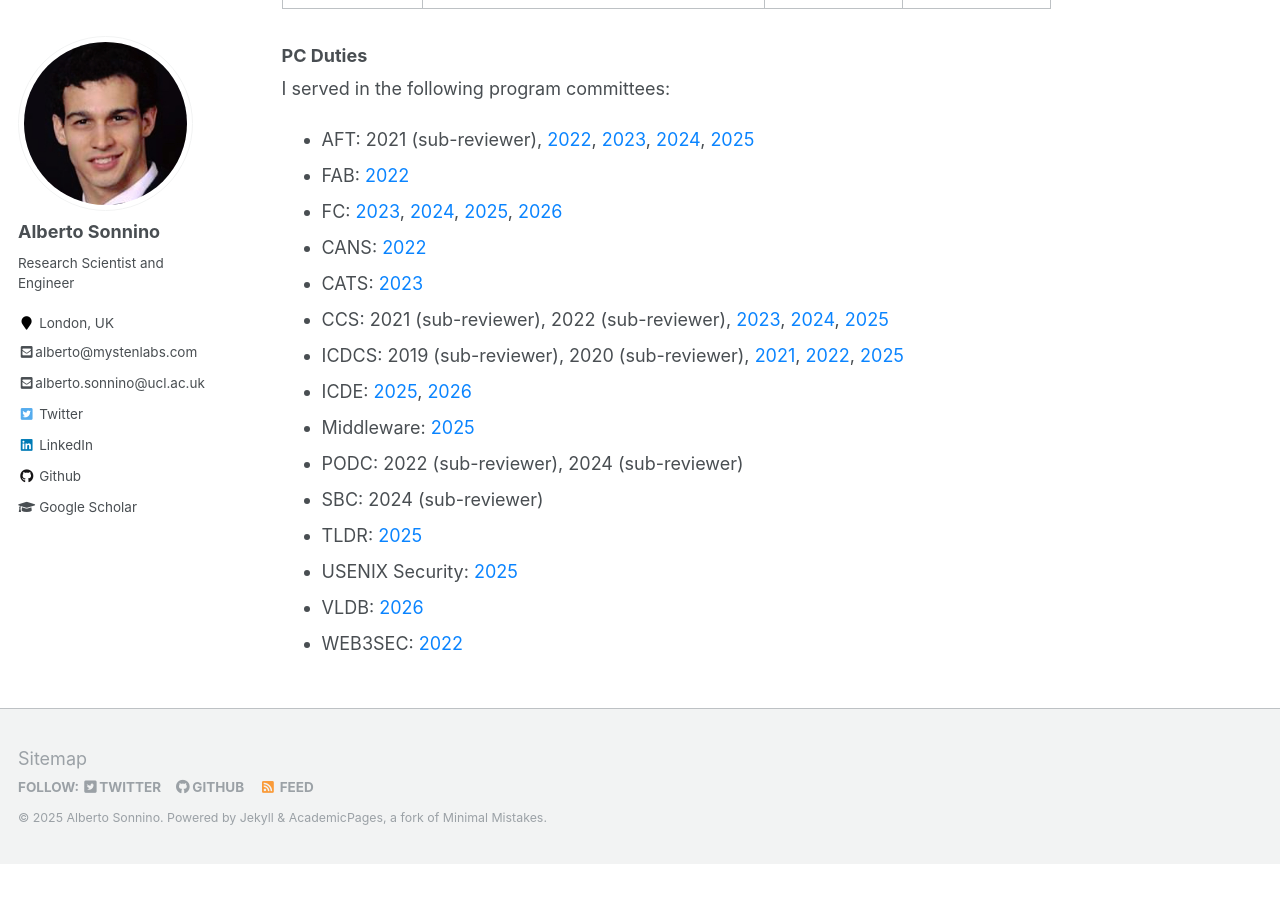
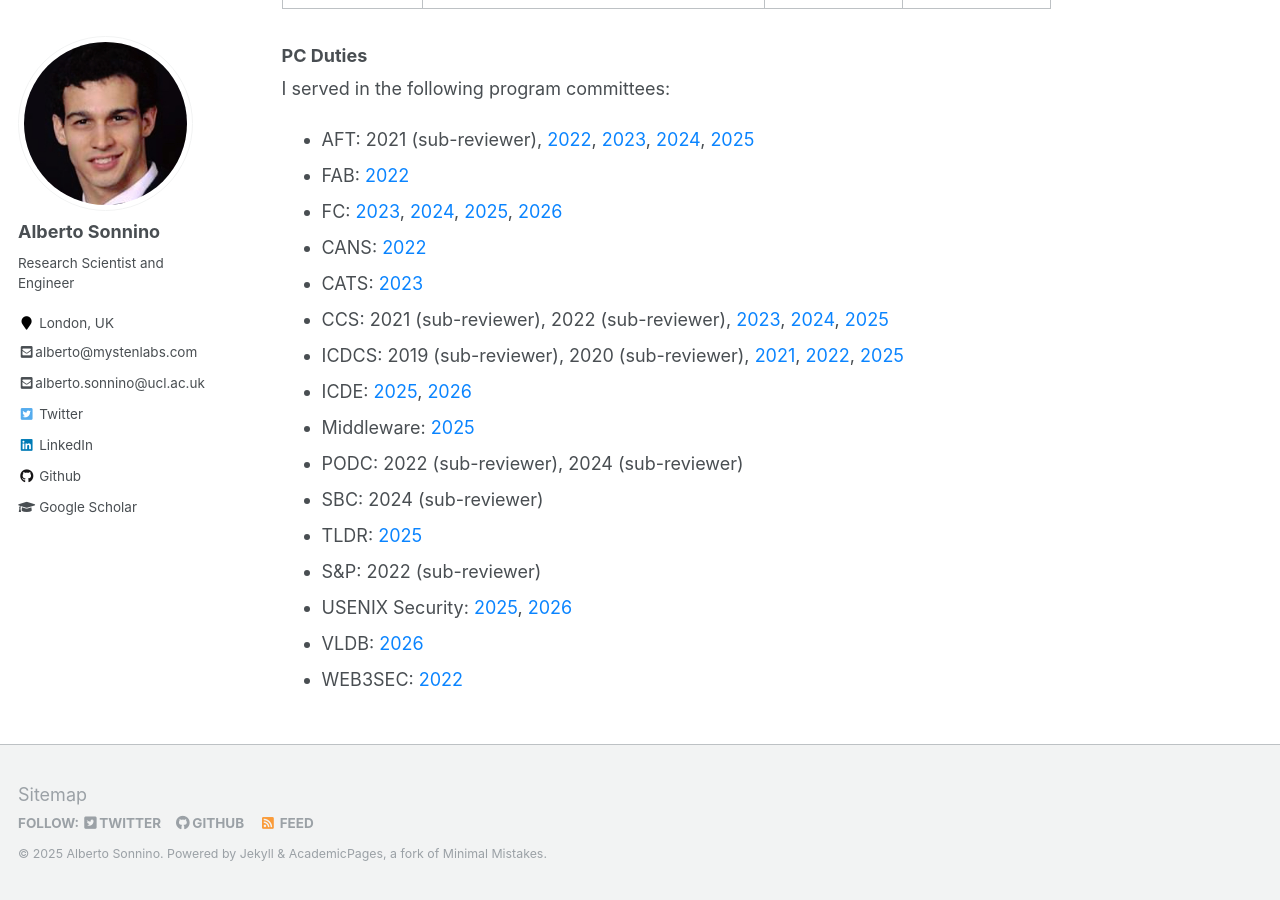
Before and after one commit to asonnino/asonnino.github.io, a Jekyll site: the page built from _pages/academia.md, in a window 1280 px wide and 900 px high, scrolled down 1650 px. Built offline with Jekyll 4.4.1, drawn with Linux system fonts in a browser that asks for light colours; before the commit the page ends 2514 px from its top, so only the background shows below that.

Commit message:
feat: update PC services

```diff
--- a/_pages/academia.md
+++ b/_pages/academia.md
@@ -67,15 +67,15 @@
 - CANS: [2022](https://www.cans2022.com/committees.php)
 - CATS: [2023](https://catsworkshop.dev/organization/)
 - CCS: 2021 (sub-reviewer), 2022 (sub-reviewer), [2023](https://www.sigsac.org/ccs/CCS2023/orgs-program.html), [2024](https://www.sigsac.org/ccs/CCS2024/organization/prog-committee.html), [2025](https://www.sigsac.org/ccs/CCS2025/program-committee)
-- ICDCS: 2019 (sub-reviewer), 2020 (sub-reviewer), [2021](https://icdcs2021.us/technical-committee.html), [2022](https://icdcs2022.icdcs.org/tc), [2025]()
-- ICDE: [2025](https://ieee-icde.org/2025/program-committees/), [2026]()
+- ICDCS: 2019 (sub-reviewer), 2020 (sub-reviewer), [2021](https://icdcs2021.us/technical-committee.html), [2022](https://icdcs2022.icdcs.org/tc), [2025](https://icdcs2025.icdcs.org)
+- ICDE: [2025](https://ieee-icde.org/2025/program-committees/), [2026](https://icde2026.github.io/pc-chairs.html)
 - Middleware: [2025](https://middleware-conf.github.io/2025/program-committee)
 - PODC: 2022 (sub-reviewer), 2024 (sub-reviewer)
 - SBC: 2024 (sub-reviewer)
 - TLDR: [2025](https://www.thelatestindefi.org/conference)
-<!-- - S&P: 2022 (sub-reviewer) -->
-- USENIX Security: [2025](https://www.usenix.org/conference/usenixsecurity25/call-for-papers)
-- VLDB: [2026]()
+- S&P: 2022 (sub-reviewer)
+- USENIX Security: [2025](https://www.usenix.org/conference/usenixsecurity25/call-for-papers), [2026]()
+- VLDB: [2026](https://vldb.org/2026/officers.html)
 - WEB3SEC: [2022](https://www.acsac.org/2022/workshops/web3sec/WEB3SEC2022-CFP.pdf)
 
 
```
